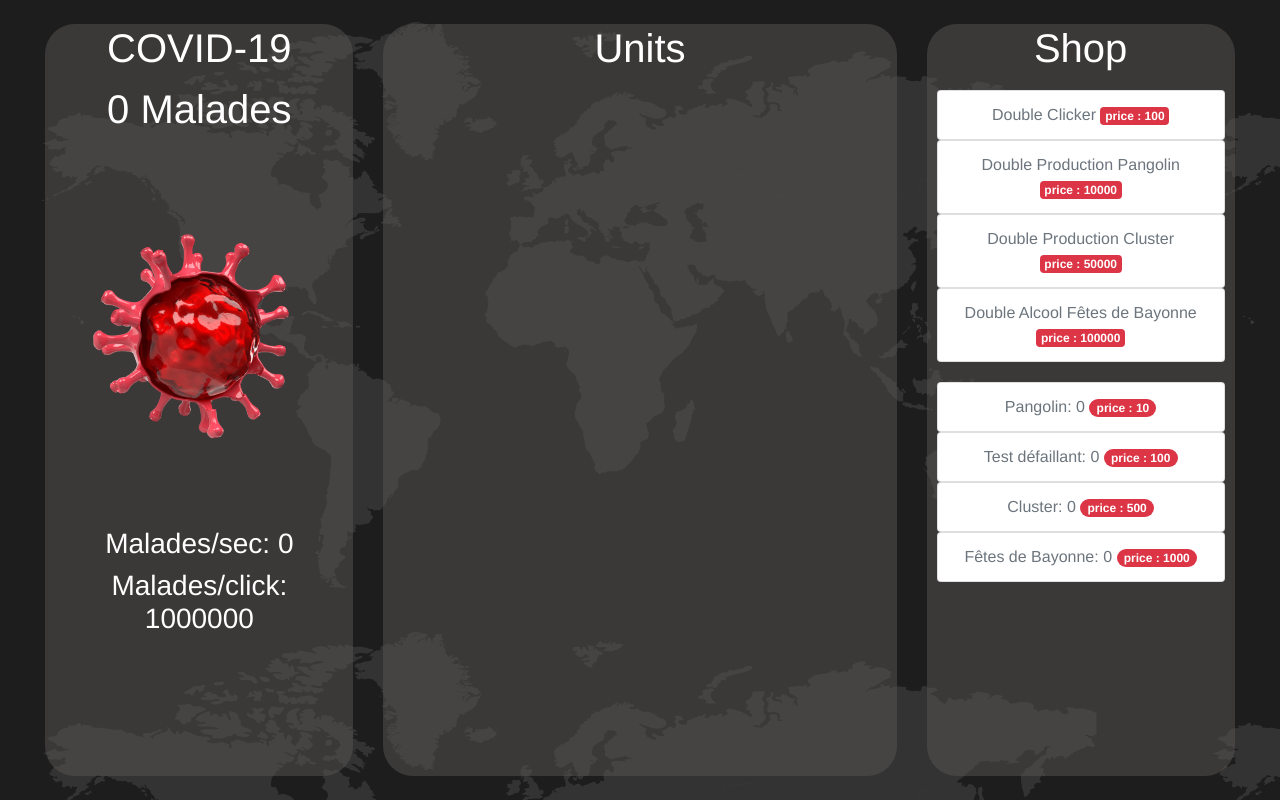
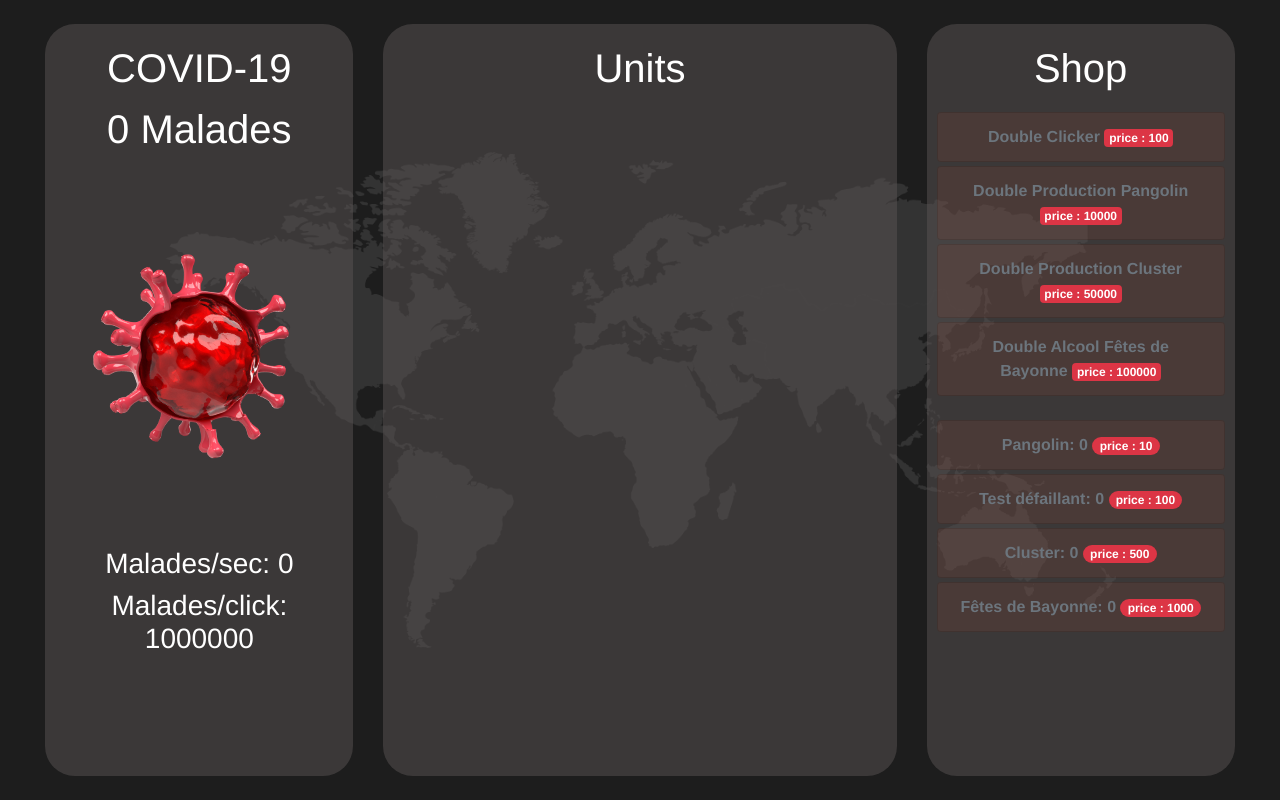
Before and after one commit to richardoot/CovidClicker, a Vue app: page / in a window 1280 px wide. Built offline with nearby package versions, Linux system fonts and the light colour scheme.

Commit message:
Amélioration des annimations

```diff
--- a/src/App.vue
+++ b/src/App.vue
@@ -81,6 +81,9 @@ export default {
   width: 100%;
   height: 100%;
   background-image: url("./assets/map.png");
+  background-repeat:no-repeat;
+  background-position:center center;
+  background-size: 80%;
   opacity: 0.15;
 }
 
--- a/src/components/Clicker.vue
+++ b/src/components/Clicker.vue
@@ -1,6 +1,6 @@
 <template>
-    <b-col cols="3" id="clicker-container">
-            <h1>COVID-19</h1>
+    <b-col md="3" id="clicker-container">
+            <h1 style="margin-top: 20px">COVID-19</h1>
             <b-row>
                 <b-col id="clicker_container_counter">
                     <h1>{{arrondirValeur(nbMalades)}} Malades</h1>
@@ -79,12 +79,62 @@ export default {
 }
 
 #imgCovid:active {
-    width: 280px;
-    height: 280px;
-    margin:-140px 0 0 -140px;
-    -webkit-animation:spin 50s linear infinite;
-    -moz-animation:spin 50s linear infinite;
-    animation:spin 50s linear infinite;
+    animation: spin 50s linear infinite, begin-bounce 0.2s ease 1;
+    width: 250px;
+    height: 250px;
+    margin:-125px 0 0 -125px;
+}
+
+#imgCovid:not(:active) {
+    animation: spin 50s linear infinite, end-bounce 0.2s ease 1;
+    width: 300px;
+    height: 300px;
+    margin:-150px 0 0 -150px;
+}
+
+@keyframes begin-bounce {
+    0%{
+        width: 300px;
+        height: 300px;
+        margin:-150px 0 0 -150px;
+    }
+    40%{
+        width: 230px;
+        height: 230px;
+        margin:-115px 0 0 -115px;
+    }
+    70%{
+        width: 270px;
+        height: 270px;
+        margin:-135px 0 0 -135px;
+    }
+    100%{
+        width: 250px;
+        height: 250px;
+        margin:-125px 0 0 -125px;
+    }
+}
+@keyframes end-bounce {
+    from{
+        width: 250px;
+        height: 250px;
+        margin:-125px 0 0 -125px;
+    }
+    40%{
+        width: 310px;
+        height: 310px;
+        margin:-155px 0 0 -155px;
+    }
+    80%{
+        width: 290px;
+        height: 290px;
+        margin:-145px 0 0 -145px;
+    }
+    to{
+        width: 300px;
+        height: 300px;
+        margin:-150px 0 0 -150px;
+    }
 }
 
 @-moz-keyframes spin {
--- a/src/components/Shop.vue
+++ b/src/components/Shop.vue
@@ -1,6 +1,6 @@
 <template>
-    <b-col cols="3" id="shop-container">
-        <h1>Shop</h1>
+    <b-col md="3" id="shop-container">
+        <h1 style="margin-top: 20px">Shop</h1>
         <b-row>
             <ShopPowers
                 v-bind:items="items"
@@ -41,5 +41,33 @@ export default {
     margin: 0 0 0 30px;
 }
 
+    .s-item{
+       border-radius: 0px;
+       margin: 2px 0 2px 0;
+       font-weight: bold;
+    }
+    .s-item:focus {
+        outline:0;
+    }
+
+    #s-available{
+       background-color: rgba(255, 255, 255, 0.1);
+       color: rgb(85, 180, 82)
+    }
+    #s-available:hover{
+       border:3px solid rgba(210, 214, 183, 0.767);
+       margin: 0px;
+    }
+    #s-available:active{
+        background-color: rgba(210, 214, 183, 0.3);
+    }
+
+    #s-disable{
+        background-color: rgba(204, 78, 56, 0.1);
+    }
+    #s-disable:active{
+        background-color: rgba(204, 78, 56, 0.3);
+    }
+
 
 </style>
--- a/src/components/ShopItems.vue
+++ b/src/components/ShopItems.vue
@@ -2,12 +2,12 @@
     <b-col style="color: black;padding:10px">
         <b-list-group id="item" v-for="item in addDynamicsValue()" :key="item.id">
 
-            <b-list-group-item v-if="item.price <= nbMalades" button variant="success" v-on:click="acheterItem(item.id)">
+            <b-list-group-item id="s-available" class="s-item" v-if="item.price <= nbMalades" button variant="success" v-on:click="acheterItem(item.id)">
                 {{item.name}}: {{arrondirValeur(item.number)}}
                 <b-badge variant="success" pill>price : {{arrondirValeur(item.price)}}</b-badge>
             </b-list-group-item>
 
-            <b-list-group-item v-else button disabled v-on:click="acheterItem(item.id)">
+            <b-list-group-item id="s-disable" class="s-item" v-else button disabled v-on:click="acheterItem(item.id)">
                 {{item.name}}: {{arrondirValeur(item.number)}}
                 <b-badge variant="danger" pill>price : {{arrondirValeur(item.price)}}</b-badge>
             </b-list-group-item>
@@ -51,10 +51,3 @@ export default {
     },
 }
 </script>
-
-<style>
-    #s-item{
-       border-radius: 0px;
-       background-color: black;
-    }
-</style>
--- a/src/components/ShopPowers.vue
+++ b/src/components/ShopPowers.vue
@@ -1,12 +1,12 @@
 <template>
     <b-col style="color: black; padding:10px">
         <b-list-group v-for="power in powers2" :key="power.id">
-            <b-list-group-item v-if="power.price <= nbMalades && !isPowerActivated(power.id)" button variant="success" v-on:click="acheterPower(power.id)">
+            <b-list-group-item id="s-available" class="s-item" v-if="power.price <= nbMalades && !isPowerActivated(power.id)" button variant="success" v-on:click="acheterPower(power.id)">
                 {{power.name}}
                 <b-badge variant="success"> price : {{power.price}} </b-badge>
             </b-list-group-item>
 
-            <b-list-group-item v-else-if="power.price > nbMalades && !isPowerActivated(power.id)" button disabled>
+            <b-list-group-item id="s-disable" class="s-item" v-else-if="power.price > nbMalades && !isPowerActivated(power.id)" button disabled>
                 {{power.name}}
                 <b-badge variant="danger"> price : {{power.price}} </b-badge>
             </b-list-group-item>
--- a/src/components/Units.vue
+++ b/src/components/Units.vue
@@ -1,11 +1,11 @@
 <template>
-    <b-col cols="5" id="units-container">
-        <h1>Units</h1>
+    <b-col md="5" id="units-container">
+        <h1 style="margin-top: 20px">Units</h1>
         <b-row>
             <b-col id="units-single-container" cols="12" v-for="item in addDynamicsValue()" :key="item.id">
                 <p style="text-align:left">{{item.name}}: {{item.number}}</p>
                 <template v-for="n in item.number">
-                    <b-img :style="`top:${30+((n-1)%5)*20}px;left:${(6*n)+10}px`" :key="n" :id="`unit-image`" :src="require(`@/assets/${item.image}`)"></b-img>
+                    <b-img :style="`top:${25+((n-1)%5)*20}px;left:${(6*n)+10}px`" :key="n" :id="`unit-image`" :src="require(`@/assets/${item.image}`)"></b-img>
                     <!-- <b-img v-if="(n%5) == 2" :style="`top:60px;left:${(6*(n-1))}px`" :key="n" :id="`unit-image`" :src="require(`@/assets/${item.image}`)"></b-img>
                     <b-img v-if="(n%5) == 3" :style="`top:80px;left:${(6*(n-1))}px`" :key="n" :id="`unit-image`" :src="require(`@/assets/${item.image}`)"></b-img>
                     <b-img v-if="(n%5) == 4" :style="`top:100px;left:${(6*(n-1))}px`" :key="n" :id="`unit-image`" :src="require(`@/assets/${item.image}`)"></b-img>
```
